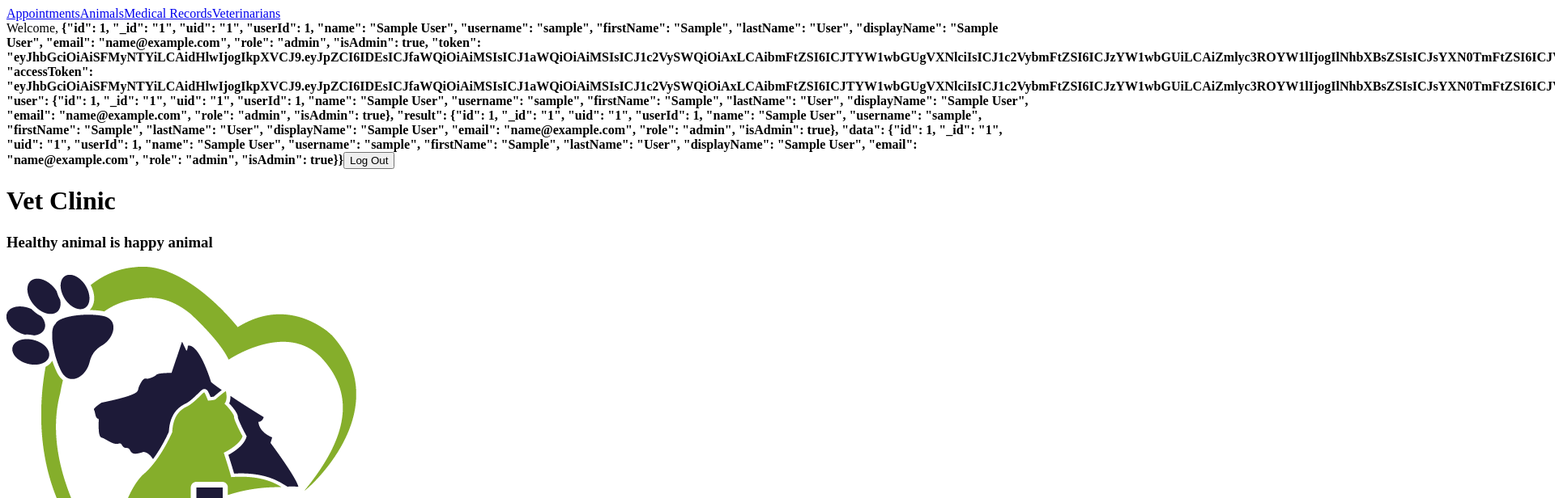
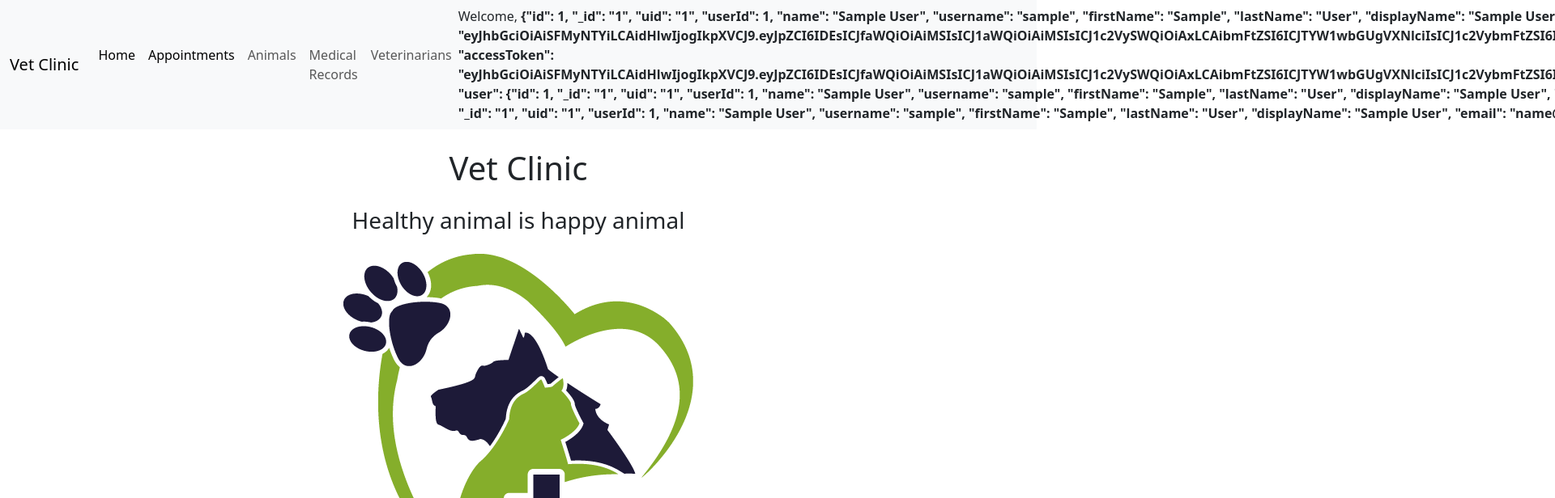
Before and after one commit to horvath86/VetClinicAppRepository, an Angular app: page / in a window 1280 px wide. Shown: the top 616 px of the page at 81% size, 1920 px wide, since content can reach past the window. Built offline with nearby package versions, Linux system fonts and the light colour scheme; sample sign-in values are in the browser's storage.

Commit message:
Tables CSS

```diff
--- a/angular.json
+++ b/angular.json
@@ -27,9 +27,10 @@
               }
             ],
             "styles": [
-              "src/styles.css"
+              "src/styles.css",
+              "node_modules/bootstrap/dist/css/bootstrap.min.css"
             ],
-            "scripts": []
+            "scripts": [ "node_modules/bootstrap/dist/js/bootstrap.bundle.min.js" ]
           },
           "configurations": {
             "production": {
--- a/package.json
+++ b/package.json
@@ -18,6 +18,7 @@
     "@angular/platform-browser": "^18.0.0",
     "@angular/platform-browser-dynamic": "^18.0.0",
     "@angular/router": "^18.0.0",
+    "bootstrap": "^5.3.8",
     "rxjs": "~7.8.0",
     "tslib": "^2.3.0",
     "zone.js": "~0.14.3"
--- a/src/app/app.component.html
+++ b/src/app/app.component.html
@@ -1,39 +1,81 @@
-
-  <nav>
-
 
 @if (authService.isLoggedIn()) {
-        <div class="nav-left">
-            <a routerLink="appointments">Appointments</a>
-            <a routerLink="animals">Animals</a>
-            <a routerLink="medicalRecords">Medical Records</a>
-            <a routerLink="veterinarians">Veterinarians</a>
+
+<nav class="navbar navbar-expand-lg bg-body-tertiary">
+  <div class="container-fluid">
+    <a class="navbar-brand" href="#">Vet Clinic</a>
+    <button class="navbar-toggler" type="button" data-bs-toggle="collapse" data-bs-target="#navbarNav" aria-controls="navbarNav" aria-expanded="false" aria-label="Toggle navigation">
+      <span class="navbar-toggler-icon"></span>
+    </button>
+    <div class="collapse navbar-collapse" id="navbarNav">
+      <ul class="navbar-nav">
+        <li class="nav-item">
+          <a class="nav-link active" routerLink="/">Home</a>
+        </li>
+        <li class="nav-item">
+          <a class="nav-link active" routerLink="appointments">Appointments</a>
+        </li>
+        <li class="nav-item" active>
+           <a class="nav-link" routerLink="animals">Animals</a>
+        </li>
+        <li class="nav-item" active>
+          <a class="nav-link" routerLink="medicalRecords">Medical Records</a>
+        </li>
+        <li class="nav-item" active>
+          <a class="nav-link" routerLink="veterinarians">Veterinarians</a>
+        </li>
+        </ul>
+
+        <ul class="navbar-nav ms-auto align-items-lg-center gap-3">
+         <li class="nav-item">
+          <div class="row align-items-center">
+            <span>Welcome, <strong>{{ authService.getCurrentUser() }}</strong></span>
           </div>
-
-        <div class="nav-right">
-            <div class="user-profile">
-            <span>Welcome, <strong>{{ authService.getCurrentUser() }}</strong></span>
-            <button (click)="onLogout()">Log Out</button>
+        </li>
+          <li class="nav-item, px-3">
+          <div class="row align-items-center">
+            <button class="btn btn-primary w-auto text-nowrap" (click)="onLogout()">Log Out</button>
+          </div>
+          </li>
+      </ul>
     </div>
   </div>
+</nav>
 
 } @else {
 
-        <div class="nav-right">
-          <a routerLink="/">Home</a>
-        <form (ngSubmit)="onNavbarLoginSubmit()">
-          <input type="text" [(ngModel)]="credentials.username" name="username" placeholder="Username" required/>
-          <input type="password" [(ngModel)]="credentials.password" name="password" placeholder="Password" required/>
-          <button type="submit">Log In</button>
+  <nav class="navbar navbar-expand-lg bg-body-tertiary">
+  <div class="container-fluid">
+    <a class="navbar-brand" href="#">Vet Clinic</a>
+    <button class="navbar-toggler" type="button" data-bs-toggle="collapse" data-bs-target="#navbarNav" aria-controls="navbarNav" aria-expanded="false" aria-label="Toggle navigation">
+      <span class="navbar-toggler-icon"></span>
+    </button>
+    <div class="collapse navbar-collapse" id="navbarNav">
+      <ul class="navbar-nav ms-auto align-items-lg-center gap-3">
+        <li class="nav-item">
+           <form (ngSubmit)="onNavbarLoginSubmit()" class="d-flex flex-column flex-lg-row align-items-lg-center gap-2 position-relative">
+            <label for="Username">Username:</label>
+            <input class="form-control" type="text" [(ngModel)]="credentials.username" name="username" placeholder="Username" required/>
+            <label for="Password">Password:</label>
+            <input class="form-control" type="password" [(ngModel)]="credentials.password" name="password" placeholder="Password" required/>
+            <button type="submit" class="btn btn-primary w-auto text-nowrap">Log In</button>
 
           @if (errorMessage) {
-            <span >{{ errorMessage }}</span>
+            <div class="alert alert-danger" role="alert">
+              {{ errorMessage }}
+            </div>
           }
 
           </form>
+        </li>
+      </ul>
     </div>
+  </div>
+</nav>
 }
 
-</nav>
 
-<router-outlet />
+
+<div class="container mt-4">
+  <router-outlet></router-outlet>
+</div>
--- a/src/app/components/animal-table/animal-table.component.html
+++ b/src/app/components/animal-table/animal-table.component.html
@@ -1,6 +1,14 @@
-<h2>Animals</h2>
-<button (click)="goToCreatePage()">Create new animal</button>
-<table>
+<h2 class="text-center">Animals</h2>
+<div class="d-flex justify-content-center">
+  <button class="btn btn-primary btn-lg mb-3" (click)="goToCreatePage()">Create new animal</button>
+</div>
+
+<div class="card">
+  <div class="card-header">
+    <h5>Animal Information</h5>
+  </div>
+  <div class="card-body">
+    <table class="table table-hover">
   <thead>
     <tr>
       <th>ID</th>
@@ -23,8 +31,11 @@
       <td>{{ animal.ownerName }}</td>
       <td>{{ animal.phone }}</td>
       <td>
-        <button (click)="updateAnimal(animal.id)">Edit</button>
-        <button (click)="deleteAnimal(animal.id)">Delete</button>
+        <button class="btn btn-sm btn-primary me-2" (click)="updateAnimal(animal.id)">Edit</button>
+        <button class="btn btn-sm btn-danger" (click)="deleteAnimal(animal.id)">Delete</button>
       </td>
     </tr>
   </tbody>
+    </table>
+  </div>
+</div>
--- a/src/app/components/appointment-table/appointment-table.component.html
+++ b/src/app/components/appointment-table/appointment-table.component.html
@@ -1,6 +1,13 @@
-<h2>Appointments</h2>
-<button (click)="goToCreatePage()">Create new appointment</button>
-<table>
+<h2 class="text-center">Appointments</h2>
+<div class="d-flex justify-content-center">
+  <button class="btn btn-primary btn-lg mb-3" (click)="goToCreatePage()">Schedule new appointment</button>
+</div>
+<div class="card">
+  <div class="card-header">
+    <h5>Appointment Information</h5>
+  </div>
+  <div class="card-body">
+    <table class="table table-hover">
     <thead>
         <tr>
             <th>ID</th>
@@ -17,9 +24,11 @@
             <td>{{appontment.dateTime | date: 'yyyy.MM.dd - hh:mm a'}}</td>
             <td>{{status[appontment.status]}}</td>
             <td>
-                <button (click)="updateAppointment(appontment.id)">Edit</button>
-                <button (click)="deleteAppointment(appontment.id)">Delete</button>
+                <button class="btn btn-sm btn-primary me-2" (click)="updateAppointment(appontment.id)">Edit</button>
+                <button class="btn btn-sm btn-danger" (click)="deleteAppointment(appontment.id)">Delete</button>
             </td>
         </tr>
     </tbody>
 </table>
+  </div>
+</div>
--- a/src/app/components/home/home.component.html
+++ b/src/app/components/home/home.component.html
@@ -1,4 +1,6 @@
-<h1>Vet Clinic</h1>
-<h3>Healthy animal is happy animal</h3>
+<div class="d-flex flex-column align-items-center gap-3">
+<h1 class="mx-auto">Vet Clinic</h1>
+<h3 class="mx-auto">Healthy animal is happy animal</h3>
 
-<img src="logo.png" alt="Vet clinic logo">
+<img class="mx-auto" src="logo.png" alt="Vet clinic logo">
+</div>
--- a/src/app/components/medical-record-table/medical-record-table.component.html
+++ b/src/app/components/medical-record-table/medical-record-table.component.html
@@ -1,6 +1,15 @@
-<h2>Medical Records</h2>
-<button (click)="goToCreatePage()">Create new medical record</button>
-<table>
+<h2 class="text-center">Medical Records</h2>
+
+<div class="d-flex justify-content-center">
+  <button class="btn btn-primary btn-lg mb-3" (click)="goToCreatePage()">Create new medical record</button>
+</div>
+
+<div class="card">
+  <div class="card-header">
+    <h5>Medical Record Information</h5>
+  </div>
+  <div class="card-body">
+    <table class="table table-hover">
     <thead>
         <tr>
             <th>ID</th>
@@ -26,20 +35,21 @@
             <td>{{ record.notes }}</td>
 
             <td>
-                <button (click)="showPresAndProcbyID(record.id)">View data</button>
+                <button class="btn btn-sm btn-secondary" (click)="showPresAndProcbyID(record.id)">View data</button>
             </td>
             <td>
-                <button (click)="addPrescription(record.id)">Add prescriptions</button>
-                <button (click)="addProcedure(record.id)">Add procedure</button>
+                <button class="btn btn-sm btn-success me-2" (click)="addPrescription(record.id)">Add prescriptions</button>
+                <button class="btn btn-sm btn-success" (click)="addProcedure(record.id)">Add procedure</button>
             </td>
             <td>
-                <button (click)="updateMedicalRecord(record.id)">Edit</button>
-                <button (click)="deleteMedicalRecord(record.id)">Delete</button>
+                <button class="btn btn-sm btn-primary me-2" (click)="updateMedicalRecord(record.id)">Edit</button>
+                <button class="btn btn-sm btn-danger" (click)="deleteMedicalRecord(record.id)">Delete</button>
             </td>
         </tr>
     </tbody>
 </table>
-
+</div>
+</div>
  <hr class="my-5">
 
 
--- a/src/app/components/prescription-table/prescription-table.component.html
+++ b/src/app/components/prescription-table/prescription-table.component.html
@@ -1,5 +1,11 @@
-<h2>Prescriptions</h2>
-<table>
+<h2 class="text-center">Prescriptions</h2>
+
+<div class="card">
+  <div class="card-header">
+    <h5>Prescription Information</h5>
+  </div>
+  <div class="card-body">
+    <table class="table table-hover">
     <thead>
         <tr>
             <th>ID</th>
@@ -20,9 +26,11 @@
             <td>{{ prescription.frequencyInHrs }}</td>
             <td>{{ prescription.durationInDays }}</td>
             <td>
-                <button (click)="updatePrescription(prescription.id)">Edit</button>
-                <button (click)="deletePrescription(prescription.id)">Delete</button>
+                <button class="btn btn-sm btn-primary me-2" (click)="updatePrescription(prescription.id)">Edit</button>
+                <button class="btn btn-sm btn-danger" (click)="deletePrescription(prescription.id)">Delete</button>
             </td>
         </tr>
     </tbody>
 </table>
+  </div>
+</div>
--- a/src/app/components/procedure-table/procedure-table.component.html
+++ b/src/app/components/procedure-table/procedure-table.component.html
@@ -1,6 +1,11 @@
-<h2>Procedures</h2>
+<h2 class="text-center">Procedures</h2>
 
-<table>
+<div class="card">
+  <div class="card-header">
+    <h5>Procedure Information</h5>
+  </div>
+  <div class="card-body">
+    <table class="table table-hover">
     <thead>
         <tr>
             <th>ID</th>
@@ -19,9 +24,11 @@
             <td>{{procedure.notes}}</td>
             <td>{{procedure.anesthesiaUsed ? 'Yes' : 'No'}}</td>
             <td>
-                <button (click)="updateProcedure(procedure.id)">Edit</button>
-                <button (click)="deleteProcedure(procedure.id)">Delete</button>
+                <button class="btn btn-sm btn-primary me-2" (click)="updateProcedure(procedure.id)">Edit</button>
+                <button class="btn btn-sm btn-danger" (click)="deleteProcedure(procedure.id)">Delete</button>
             </td>
         </tr>
     </tbody>
 </table>
+  </div>
+</div>
--- a/src/app/components/veterinarian-table/veterinarian-table.component.html
+++ b/src/app/components/veterinarian-table/veterinarian-table.component.html
@@ -1,6 +1,15 @@
-<h2>Veterinarians</h2>
-<button (click)="goToCreatePage()">Register new veterinarian</button>
-<table>
+<h2 class="text-center">Veterinarians</h2>
+
+<div class="d-flex justify-content-center">
+  <button class="btn btn-primary btn-lg mb-3" (click)="goToCreatePage()">Create new veterinarian</button>
+</div>
+
+<div class="card">
+  <div class="card-header">
+    <h5>Veterinarian Information</h5>
+  </div>
+  <div class="card-body">
+    <table class="table table-hover">
     <thead>
         <tr>
             <th>ID</th>
@@ -15,8 +24,10 @@
             <td>{{ veterinarian.name }}</td>
             <td>{{ veterinarian.email }}</td>
             <td>
-                <button (click)="updateVeterinarian(veterinarian.id)">Edit</button>
-                <button (click)="deleteVeterinarian(veterinarian.id)">Delete</button>
+                <button class="btn btn-sm btn-primary me-2" (click)="updateVeterinarian(veterinarian.id)">Edit</button>
+                <button class="btn btn-sm btn-danger" (click)="deleteVeterinarian(veterinarian.id)">Delete</button>
             </td>
         </tr>
 </table>
+</div>
+</div>
```
Also changed, not shown: src/styles.css (line endings or trailing spaces), 1 other file (tests, documents, lock files or other folders). Lines whose indentation alone changed are shown as unchanged.
